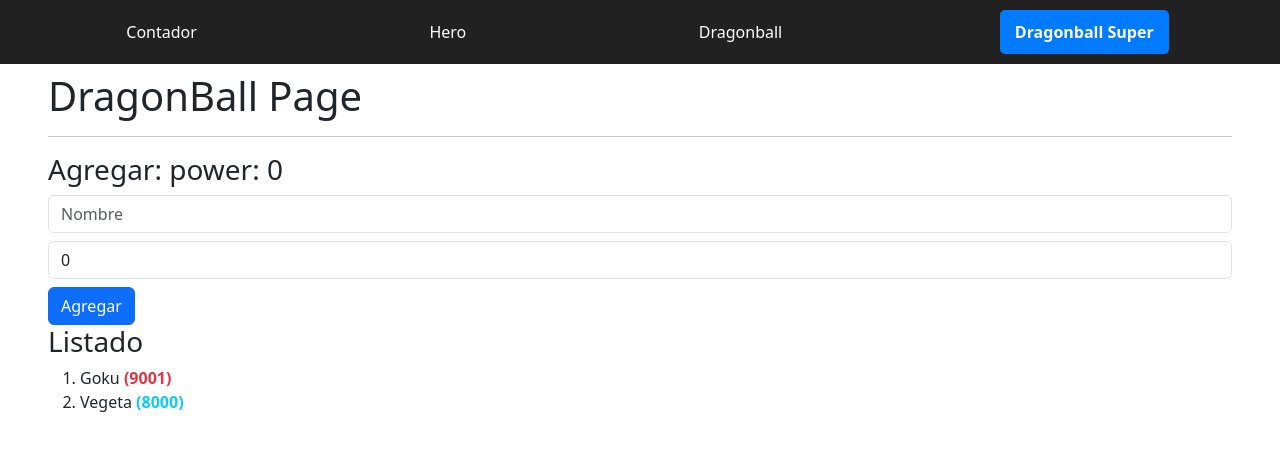
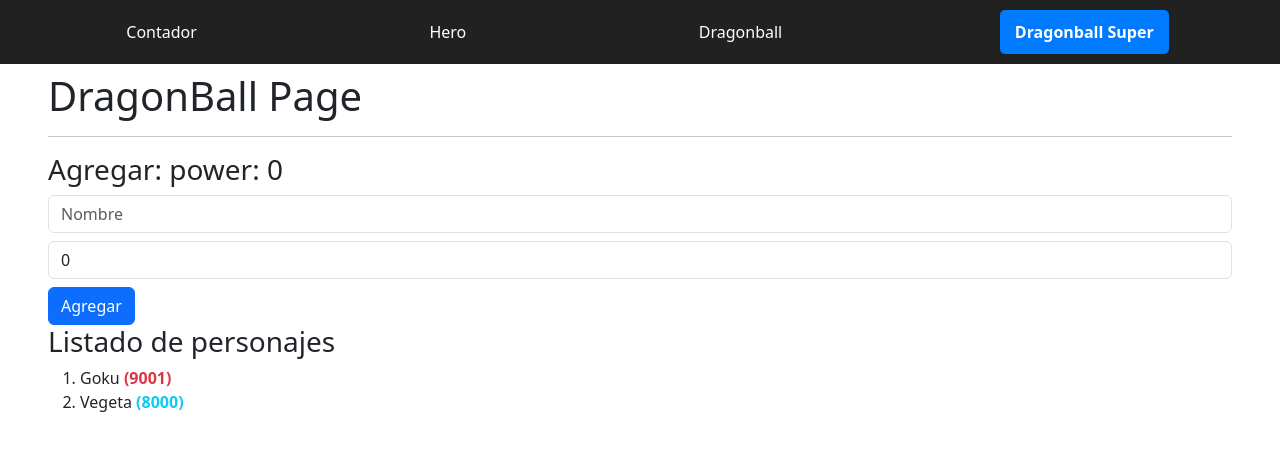
Before and after one commit to yunioseijo/AngularCeroExpert2025, an Angular app: page /dragonball-super in a window 1280 px wide. Shown: the top 450 px of the page. Built offline with nearby package versions, Linux system fonts and the light colour scheme.

Commit message:
Add character management component; implement character addition and update character list display

```diff
--- /dev/null
+++ b/src/app/components/dragonball/add-character/add-character.component.html
@@ -0,0 +1,12 @@
+<h3>Agregar:  {{name()}} power: {{power()}}</h3>
+    <input type="text" class="form-control"
+          placeholder="Nombre"    name="name"
+          [value]="name()"    (change)="name.set(txtName.value)"
+          (input)="name.set(txtName.value)"
+    #txtName />
+    <input type="number" class="form-control mt-2"
+          placeholder="Poder" name="power" id=""
+          [value]="power()"    (change)="power.set(+txtPower.value)"
+          (input)="power.set(+txtPower.value)"
+          #txtPower />
+    <button (click)="addCharacter()" class="mt-2 btn btn-primary" >Agregar</button>
--- /dev/null
+++ b/src/app/components/dragonball/add-character/add-character.component.ts
@@ -0,0 +1,26 @@
+import { ChangeDetectionStrategy, Component, signal } from '@angular/core';
+import { Character } from '../../../interfaces/character.interfaces';
+
+@Component({
+  selector: 'dragonball-add-character',
+  imports: [],
+  templateUrl: './add-character.component.html',
+  changeDetection: ChangeDetectionStrategy.OnPush,
+})
+export class AddCharacterComponent {
+  addCharacter() {
+    const newCharacter: Character = {
+      id: 100 + 1,
+      name: this.name(),
+      power: this.power(),
+    };
+    console.log('newCharacter', newCharacter);
+    this.resetFields();
+  }
+  resetFields() {
+    this.name.set('');
+    this.power.set(0);
+  }
+  name = signal<string>('');
+  power = signal<number>(0);
+}
--- a/src/app/components/dragonball/character-list/character-list.component.html
+++ b/src/app/components/dragonball/character-list/character-list.component.html
@@ -1,4 +1,4 @@
-<h3>Listado</h3>
+<h3>{{listName()}}</h3>
     <ol>
       @for (character of characters(); track character.id) {
         <li>
--- a/src/app/components/dragonball/character-list/character-list.component.ts
+++ b/src/app/components/dragonball/character-list/character-list.component.ts
@@ -1,4 +1,4 @@
-import { ChangeDetectionStrategy, Component, input } from '@angular/core';
+import { Component, input } from '@angular/core';
 import type { Character } from '../../../interfaces/character.interfaces';
 
 @Component({
@@ -9,5 +9,6 @@
 })
 export class CharacterListComponent {
   characters = input.required<Character[]>();
+  listName = input.required<string>();
 
 }
--- a/src/app/pages/dragonball-super/dragonball-super-page.component.html
+++ b/src/app/pages/dragonball-super/dragonball-super-page.component.html
@@ -2,22 +2,13 @@
 <hr>
 <section class="row">
   <div class="col-12 col-cm-6">
-    <h3>Agregar:  {{name()}} power: {{power()}}</h3>
-    <input type="text" class="form-control"
-          placeholder="Nombre"    name="name"
-          [value]="name()"    (change)="name.set(txtName.value)"
-          (input)="name.set(txtName.value)"
-    #txtName />
-    <input type="number" class="form-control mt-2"
-          placeholder="Poder" name="power" id=""
-          [value]="power()"    (change)="power.set(+txtPower.value)"
-          (input)="power.set(+txtPower.value)"
-          #txtPower />
-    <button (click)="addCharacter()" class="mt-2 btn btn-primary" >Agregar</button>
+    <dragonball-add-character/>
   </div>
 
   <div class="col-12 col-cm-6">
-    <dragonball-character-list [characters]="characters()"/>
+    <dragonball-character-list
+    listName="Listado de personajes"
+    [characters]="characters()"/>
 
   </div>
 </section>
--- a/src/app/pages/dragonball-super/dragonball-super-page.component.ts
+++ b/src/app/pages/dragonball-super/dragonball-super-page.component.ts
@@ -1,9 +1,10 @@
 import { Component, computed, signal } from '@angular/core';
 import { CharacterListComponent } from "../../components/dragonball/character-list/character-list.component";
 import type { Character } from '../../interfaces/character.interfaces';
+import { AddCharacterComponent } from "../../components/dragonball/add-character/add-character.component";
 
 @Component({
-  imports: [CharacterListComponent],
+  imports: [CharacterListComponent, AddCharacterComponent],
   templateUrl: './dragonball-super-page.component.html',
   styleUrl: './dragonball-super-page.component.css',
   selector: 'dragonball-super-page',
```
